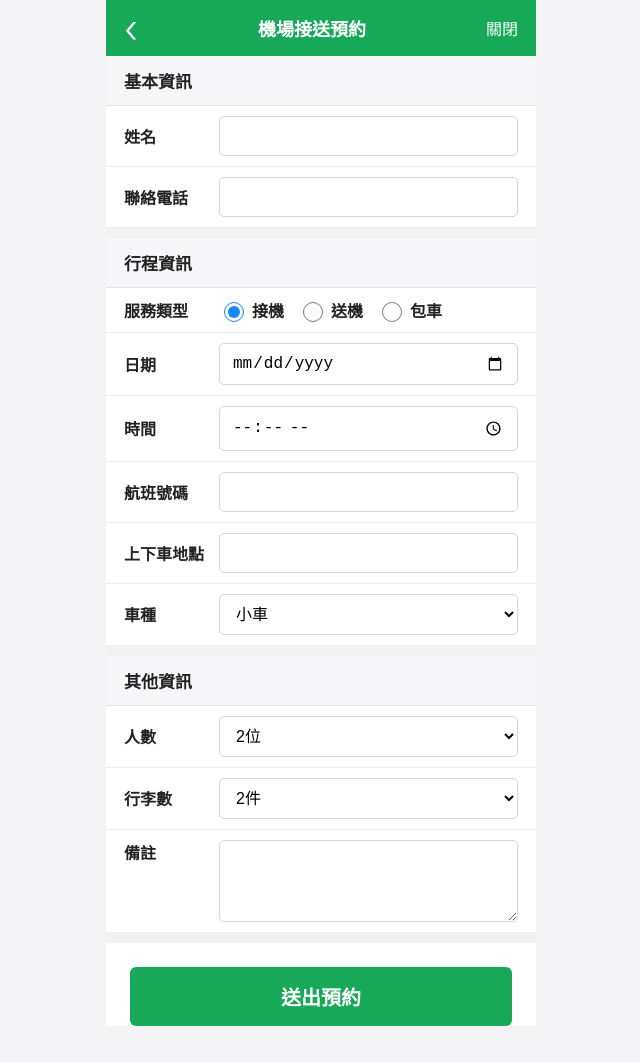
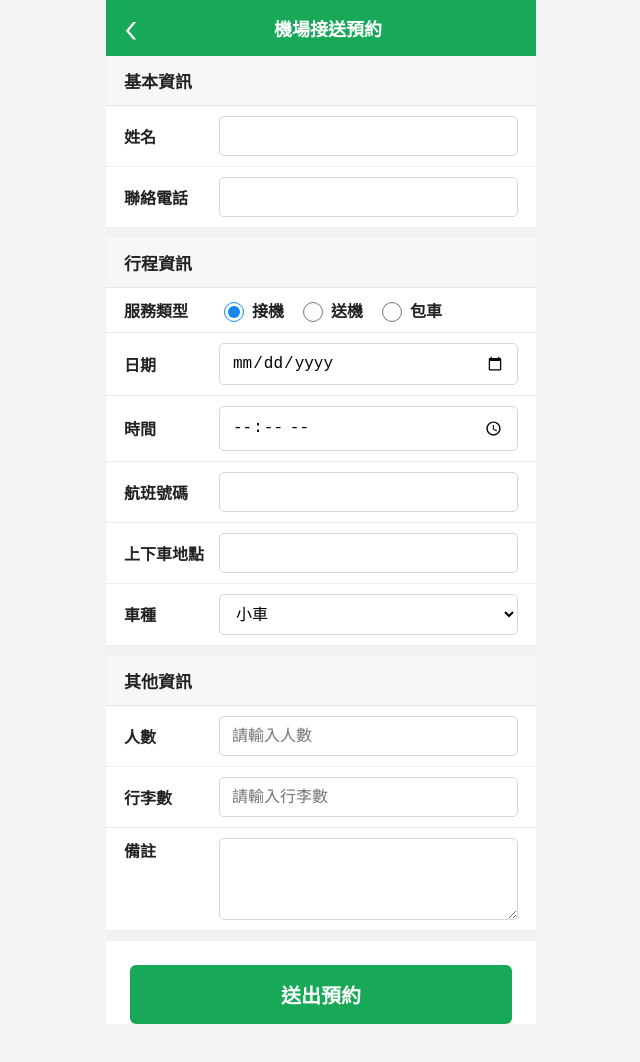
Before and after one commit to joywei43/airport-transfer-form-, a plain HTML site: page index.html in a window 1280 px wide. Shown: the whole page, without its empty margins (319-959 px from the left). Drawn offline with Linux system fonts and the light colour scheme.

Commit message:
Refactor form fields and remove comments

```diff
--- a/index.html
+++ b/index.html
@@ -5,8 +5,6 @@
   <meta name="viewport" content="width=device-width, initial-scale=1.0" />
   <title>機場接送預約</title>
   <link rel="stylesheet" href="style.css" />
-
-  <!-- LIFF SDK -->
   <script src="https://static.line-scdn.net/liff/edge/2/sdk.js"></script>
 </head>
 
@@ -15,12 +13,11 @@
     <header class="header">
       <div class="back">‹</div>
       <div class="title">機場接送預約</div>
-      <div class="close">關閉</div>
+      <div></div>
     </header>
 
     <form id="transferForm">
 
-      <!-- 基本資訊 -->
       <section>
         <h2>基本資訊</h2>
 
@@ -35,7 +32,6 @@
         </div>
       </section>
 
-      <!-- 行程資訊 -->
       <section>
         <h2>行程資訊</h2>
 
@@ -64,7 +60,7 @@
         </div>
 
         <div class="field">
-          <label id="locationLabel">上下車地點</label>
+          <label>上下車地點</label>
           <input type="text" name="location" required />
         </div>
 
@@ -78,26 +74,17 @@
         </div>
       </section>
 
-      <!-- 其他 -->
       <section>
         <h2>其他資訊</h2>
 
         <div class="field">
           <label>人數</label>
-          <select name="passengers">
-            <option value="1位">1位</option>
-            <option value="2位" selected>2位</option>
-            <option value="3位">3位</option>
-          </select>
+          <input type="number" name="passengers" min="1" placeholder="請輸入人數" required />
         </div>
 
         <div class="field">
           <label>行李數</label>
-          <select name="luggage">
-            <option value="1件">1件</option>
-            <option value="2件" selected>2件</option>
-            <option value="3件">3件</option>
-          </select>
+          <input type="number" name="luggage" min="0" placeholder="請輸入行李數" required />
         </div>
 
         <div class="field textarea-field">
@@ -107,6 +94,7 @@
       </section>
 
       <button type="submit">送出預約</button>
+
     </form>
   </div>
 
```
